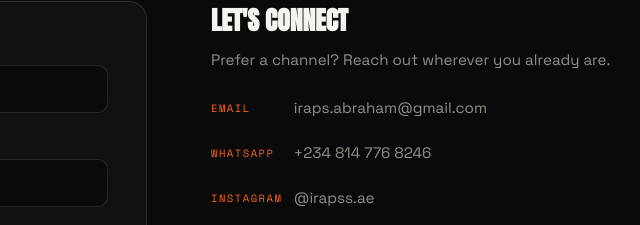
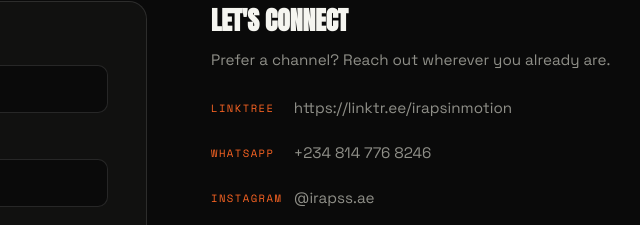
Before and after one commit to irapada001/Motion-design-Portfolio, a plain HTML site: page index.html in a window 1280 px wide. Shown: the part 6072-6297 px from the top of the page, 461-1101 px from the left. Drawn offline with nearby package versions, Linux system fonts and the light colour scheme.

Commit message:
Replace email link with Linktree URL

```diff
--- a/index.html
+++ b/index.html
@@ -817,7 +817,7 @@
         <h3>Let's connect</h3>
         <p style="color:var(--muted);font-size:.95rem">Prefer a channel? Reach out wherever you already are.</p>
         <div class="row">
-          <a href="mailto:iraps.abraham@gmail.com" data-cursor><span class="k">Email</span> iraps.abraham@gmail.com</a>
+          <a href="https://linktr.ee/irapsinmotion" data-cursor><span class="k">Linktree</span> https://linktr.ee/irapsinmotion</a>
           <a href="https://wa.me/2348147768246" target="_blank" rel="noopener" data-cursor><span class="k">WhatsApp</span> +234 814 776 8246</a>
           <a href="https://www.instagram.com/irapss.ae" target="_blank" rel="noopener" data-cursor><span class="k">Instagram</span> @irapss.ae</a>
           <a href="https://x.com/irapss_ae" target="_blank" rel="noopener" data-cursor><span class="k">Twitter/X</span> @irapss_ae</a>
```
